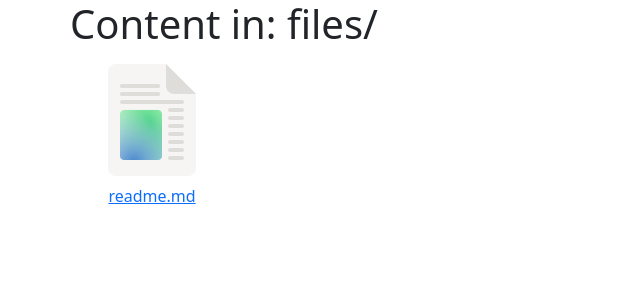
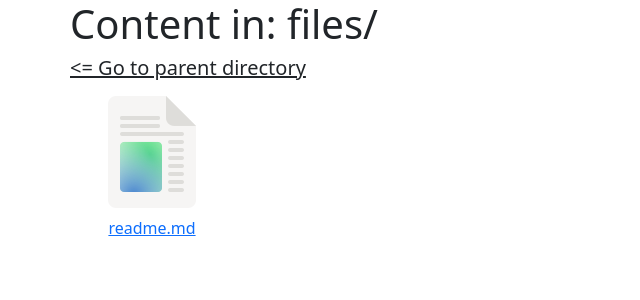
Before and after one commit to jcrayb/file_sharing, a Flask app: page /files in a window 1280 px wide. Shown: the top 300 px of the page, without its empty margins (0-640 px from the left). Run offline with Flask 3, Linux system fonts and the light colour scheme.

Commit message:
folder navigation
added ability to go back to parent directory

```diff
--- a/app.py
+++ b/app.py
@@ -21,7 +21,8 @@ def route_get_files(path):
     if not os.path.exists(total_path):
         return make_response('File doesn\'t exist', 404)
     if os.path.isdir(total_path):
-        return render_template('dir.html', dir=total_path)
+        parent_dir = os.path.dirname(total_path)
+        return render_template('dir.html', dir=total_path, parent_dir=parent_dir)
 
     try:
         mime = guess_type(total_path)[0].split('/')
--- a/dir/app.py
+++ b/dir/app.py
@@ -1,4 +1,5 @@
-from flask import Flask, render_template, Blueprint, request
+from flask import Flask, render_template, Blueprint, request, jsonify
+import os
 
 from .utils import tile_images, list_folders
 
@@ -24,5 +25,11 @@ def route_api_folders():
     print(folders)
     return folders
 
+@dir.route('/api/parent_dir')
+def route_api_parent_dir():
+    folder_dir = request.args['dir']
+    folders = os.path.dirname(folder_dir)
+    return jsonify(folders)
+
 if __name__ == '__main__':
     app.run(host="127.0.0.1", port=8080, debug=True)
--- a/templates/dir.html
+++ b/templates/dir.html
@@ -12,6 +12,7 @@
 <body>
     <div class="container px-sm-0" id="main-container">
         <h1>Content in: {{dir}}</h1>
+        <a href="/{{parent_dir}}" class="text-dark"><h5><= Go to parent directory</h5></a>
         <h3 id="error_message" class="text-center"></h3>
         <div id="folder-container" class="text-center" style="position: relative;">
 
@@ -24,7 +25,7 @@
         </div>
     </div>
     <p id='path' class="d-none">{{dir}}</p>
-    <script>fetch_tiling()</script>
+    <script>fetch_tiling(); get_parent_directory();</script>
     <script>
         window.onresize = (event) =>{
             resize_tiling();
```
